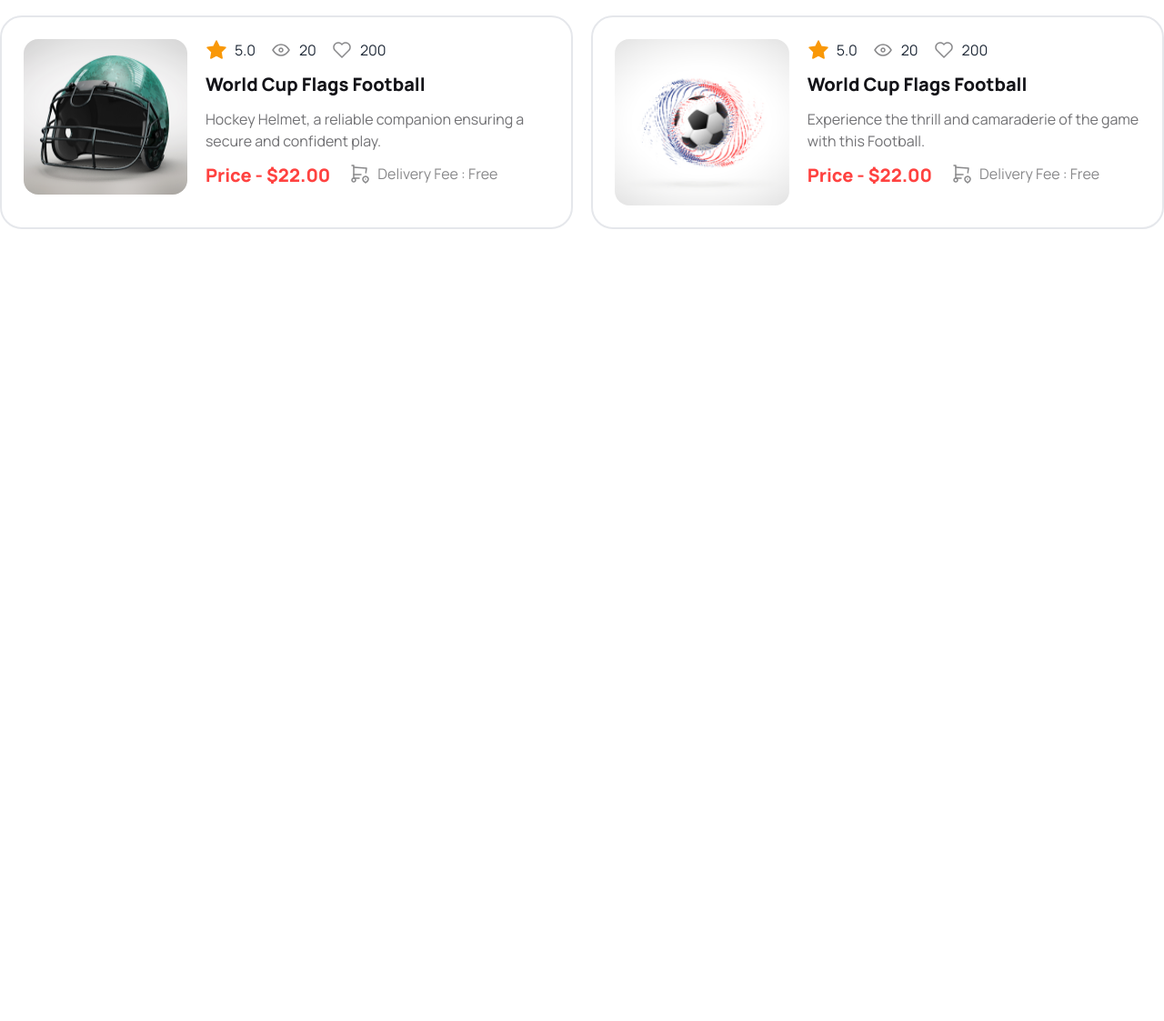
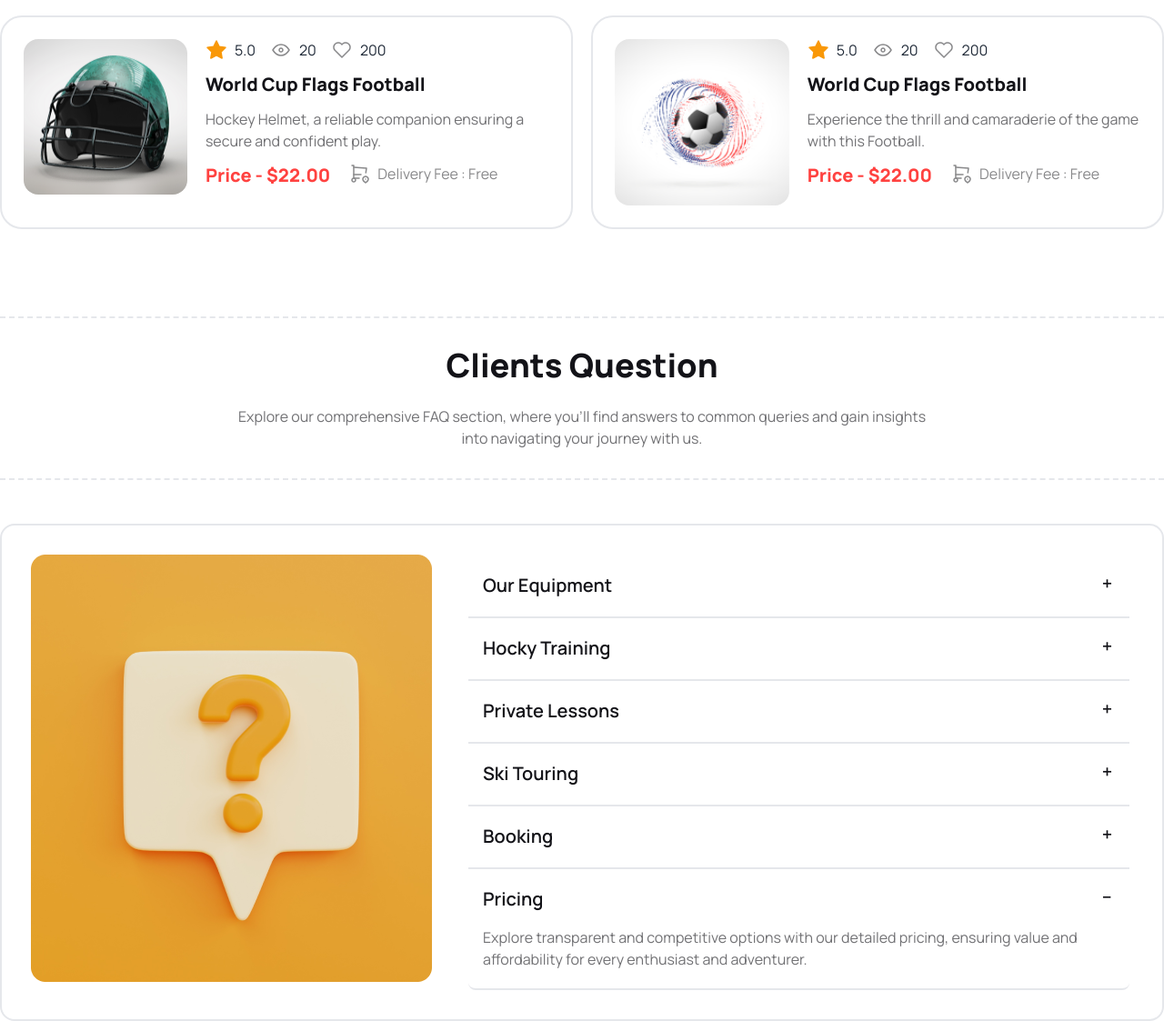
Before and after one commit to ay0-0n/b9-a3, a plain HTML site: page index.html in a window 1280 px wide. Shown: the part 3666-4789 px from the top of the page at 91% size. Before the commit the page ends 3918 px from the top, so only its background shows below. Drawn offline with nearby package versions, Linux system fonts and the light colour scheme.

Commit message:
Clients Question Section

```diff
--- a/index.html
+++ b/index.html
@@ -659,9 +659,89 @@
         </div>
       </section>
 
-      <!--Clients Question Section->
-      <!--Clients Question Section->
-      <!--Get in Touch Section->
+      <!--Clients Question Section-->
+      <section class="mt-10 lg:mt-24">
+        <div class="border-y-2 border-dashed flex justify-center mb-8 lg:mb-12">
+          <div class="text-center w-3/5 space-y-6 py-8">
+            <h1 class="text-header text-4xl font-bold">Clients Question</h1>
+            <p class="text-description">Explore our comprehensive FAQ section, where you'll find answers to common queries and gain insights into navigating your journey with us.</p>
+          </div>
+        </div>
+        <!--Questions-->
+        <div class="flex flex-col lg:flex-row gap-10 p-8 border-2 rounded-2xl w-[96%] mx-auto lg:w-full">
+          <div>
+            <img src="Images/11.png" class="w-full mx-auto"/>
+          </div>
+          <div class="w-full lg:w-3/5">
+            <!--Accordian-->
+            <div class="join join-vertical w-full">
+              <!--Accordian 1-->
+              <div class="collapse collapse-plus join-item border-b-2 rounded-none py-1">
+                <input type="radio" name="my-accordion-4" checked="checked"/>
+                <div class="collapse-title text-xl font-semibold text-header">
+                  Our Equipment
+                </div>
+                <div class="collapse-content">
+                  <p class="text-description font-light">Discover excellence in every detail with Our Equipment, meticulously crafted to enhance performance and elevate your overall experience.</p>
+                </div>
+              </div>
+              <!--Accordian 2-->
+              <div class="collapse collapse-plus join-item border-b-2 rounded-none py-1">
+                <input type="radio" name="my-accordion-4" checked="checked"/>
+                <div class="collapse-title text-xl font-semibold text-header">
+                  Hocky Training
+                </div>
+                <div class="collapse-content">
+                  <p class="text-description font-light">Unleash your potential on the ice with our hockey training, a comprehensive program dedicated to skill refinement, teamwork, and success.</p>
+                </div>
+              </div>
+              <!--Accordian 3-->
+              <div class="collapse collapse-plus join-item border-b-2 rounded-none py-1">
+                <input type="radio" name="my-accordion-4" checked="checked"/>
+                <div class="collapse-title text-xl font-semibold text-header">
+                  Private Lessons
+                </div>
+                <div class="collapse-content">
+                  <p class="text-description font-light">Unlock personalized excellence with private Lessons, where dedicated instruction tailors your learning experience to achieve your individual goals and aspirations.</p>
+                </div>
+              </div>
+              <!--Accordian 4-->
+              <div class="collapse collapse-plus join-item border-b-2 rounded-none py-1">
+                <input type="radio" name="my-accordion-4" checked="checked"/>
+                <div class="collapse-title text-xl font-semibold text-header">
+                  Ski Touring
+                </div>
+                <div class="collapse-content">
+                  <p class="text-description font-light">Embark on an exhilarating journey with ski touring, where the pristine slopes become your canvas for adventure and breathtaking mountain exploration.
+                  </p>
+                </div>
+              </div>
+              <!--Accordian 5-->
+              <div class="collapse collapse-plus join-item border-b-2 rounded-none py-1">
+                <input type="radio" name="my-accordion-4" checked="checked"/>
+                <div class="collapse-title text-xl font-semibold text-header">
+                  Booking
+                </div>
+                <div class="collapse-content">
+                  <p class="text-description font-light">Simplify your experience and secure your spot effortlessly with our user-friendly Booking system, ensuring seamless access to your desired activities.</p>
+                </div>
+              </div>
+              <!--Accordian 6-->
+              <div class="collapse collapse-plus join-item border-b-2 rounded-none py-1">
+                <input type="radio" name="my-accordion-4" checked="checked"/>
+                <div class="collapse-title text-xl font-semibold text-header">
+                  Pricing
+                </div>
+                <div class="collapse-content">
+                  <p class="text-description font-light">Explore transparent and competitive options with our detailed pricing, ensuring value and affordability for every enthusiast and adventurer.</p>
+                </div>
+              </div>
+            </div>
+          </div>
+        </div>
+      </section>
+
+      <!--Get in Touch Section-->
 
     </main>
     <!-- Footer Section -->
```
